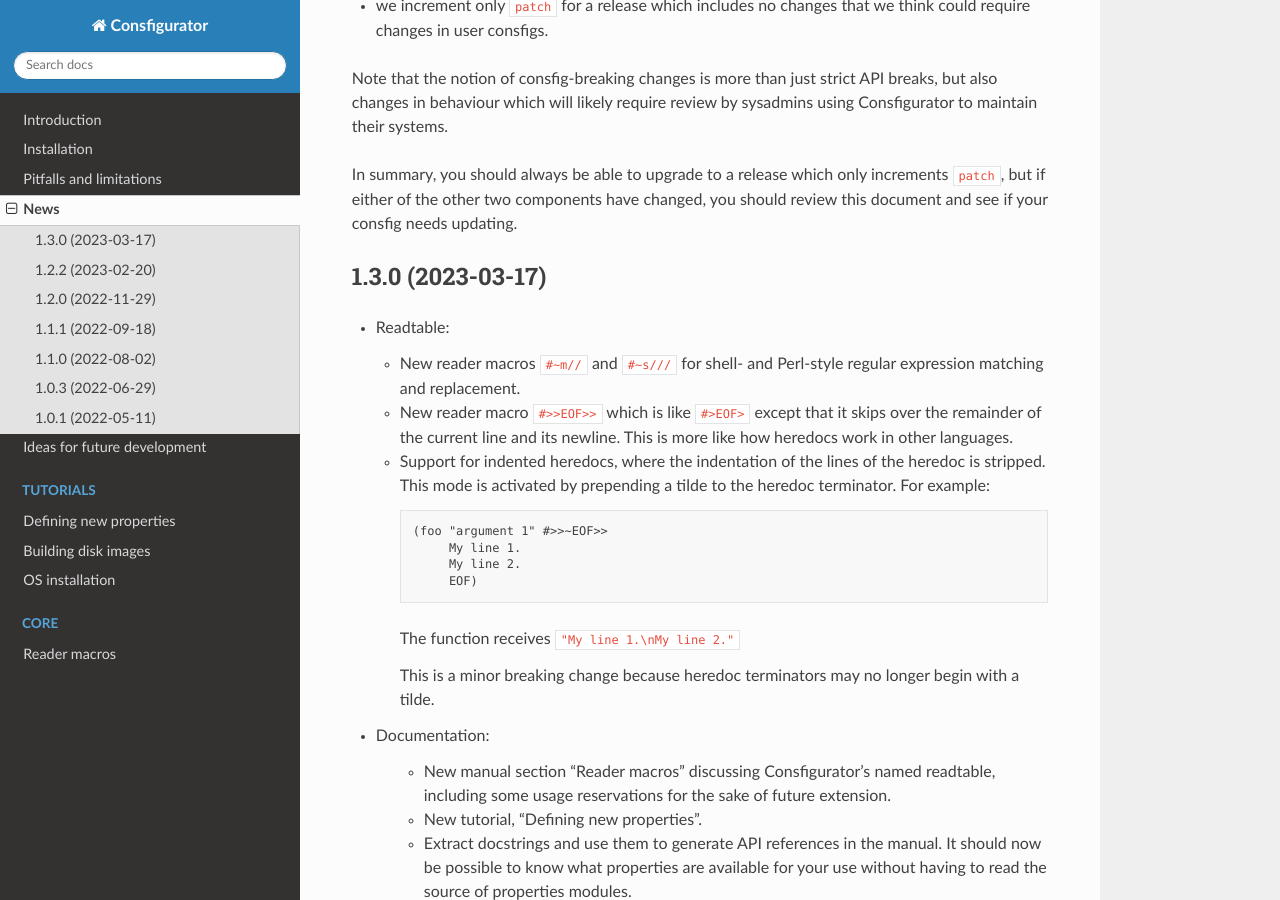
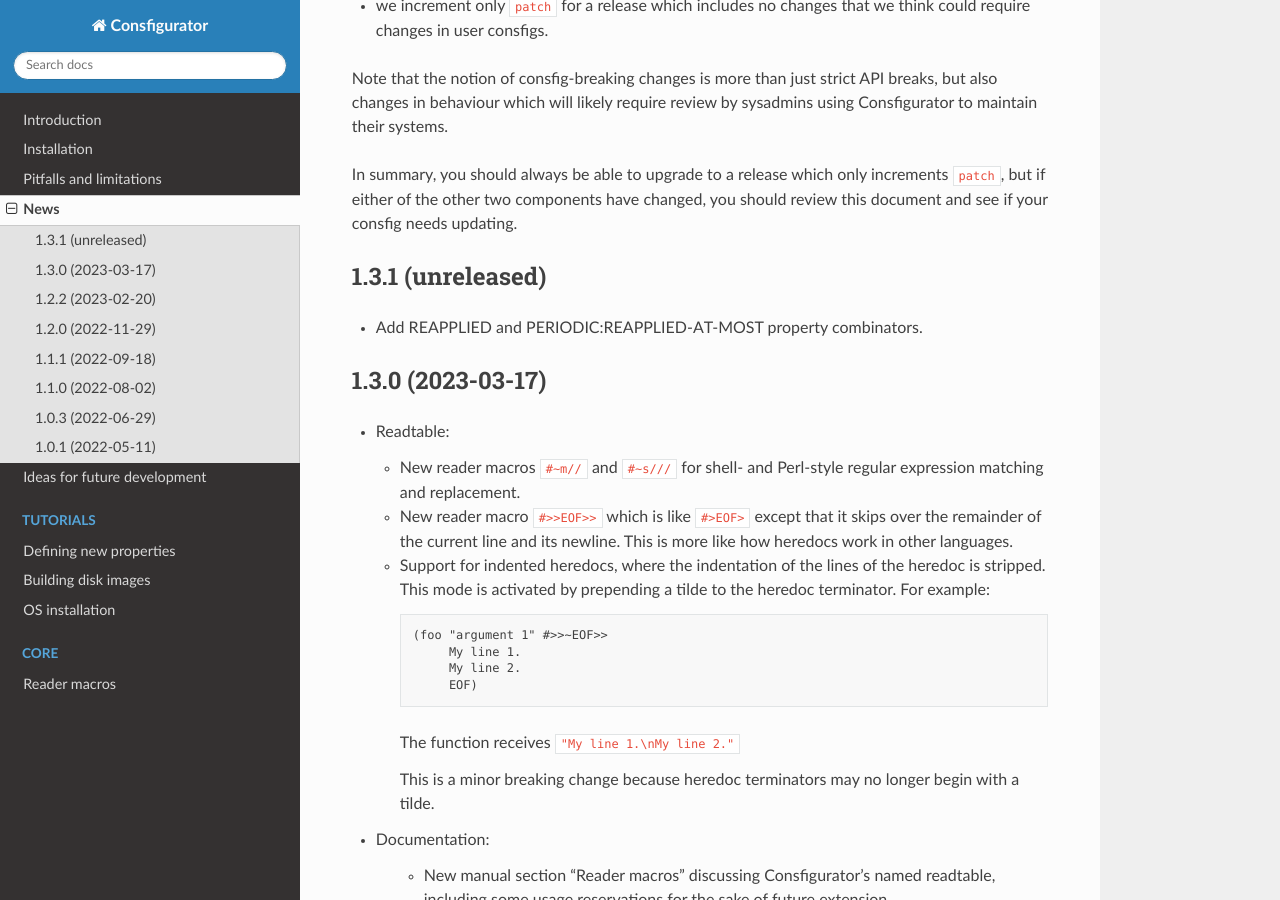
Before and after one commit to spwhitton/consfigurator, a Sphinx documentation site: the page built from doc/news.rst, in a window 1280 px wide and 900 px high, scrolled down 386 px. Built offline with Sphinx 7.4.7 and the Read the Docs theme 2.0.0, drawn with Linux system fonts in a browser that asks for light colours; pages that are not in the unit, such as notebooks, are missing from menus.

Commit message:
add REAPPLIED and PERIODIC:REAPPLIED-AT-MOST property combinators
Signed-off-by: Sean Whitton <spwhitton@spwhitton.name>

```diff
--- a/doc/news.rst
+++ b/doc/news.rst
@@ -22,6 +22,11 @@
 In summary, you should always be able to upgrade to a release which only
 increments ``patch``, but if either of the other two components have changed,
 you should review this document and see if your consfig needs updating.
+
+1.3.1 (unreleased)
+------------------
+
+- Add REAPPLIED and PERIODIC:REAPPLIED-AT-MOST property combinators.
 
 1.3.0 (2023-03-17)
 ------------------
```
Also changed, not shown: 4 other files.
